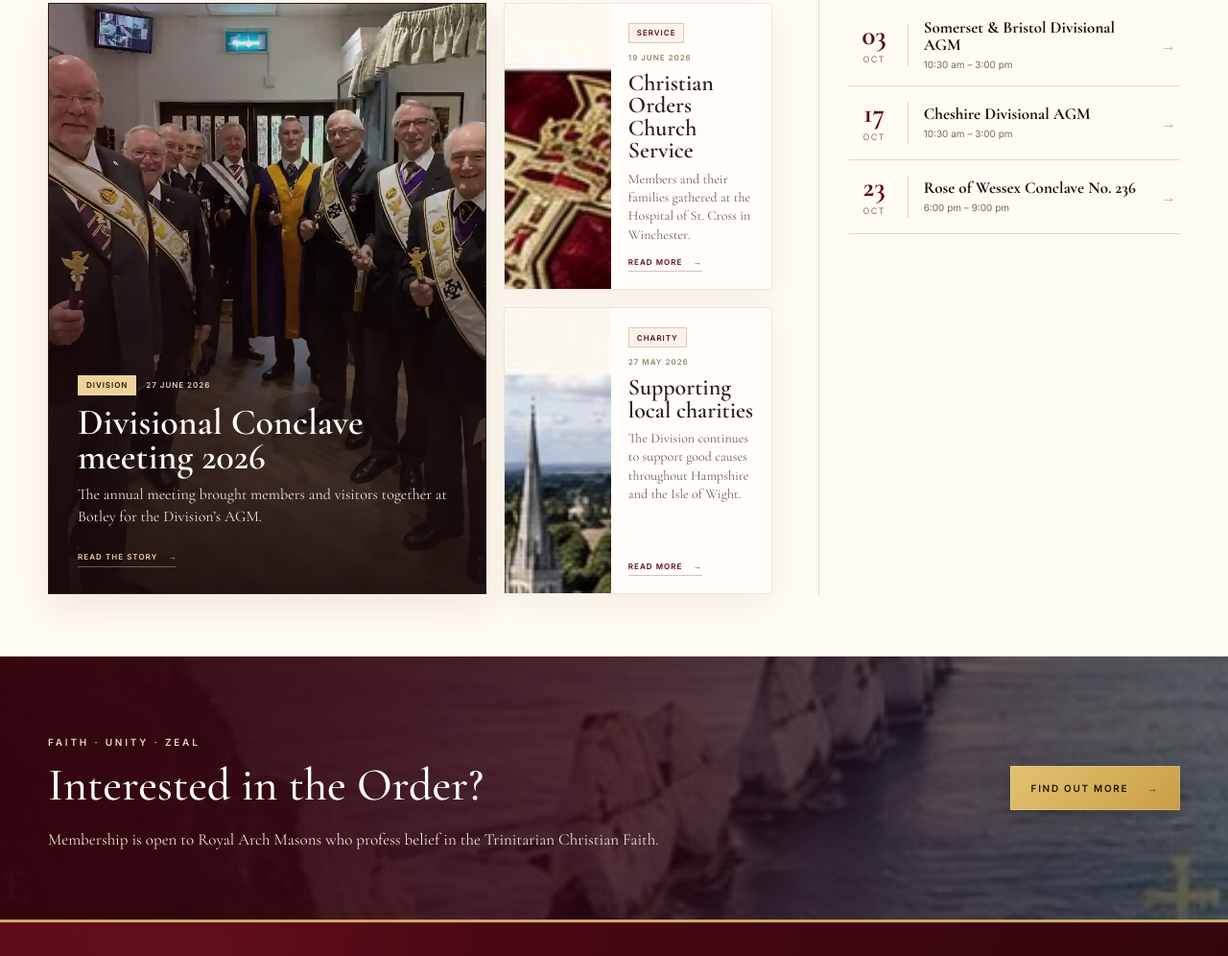
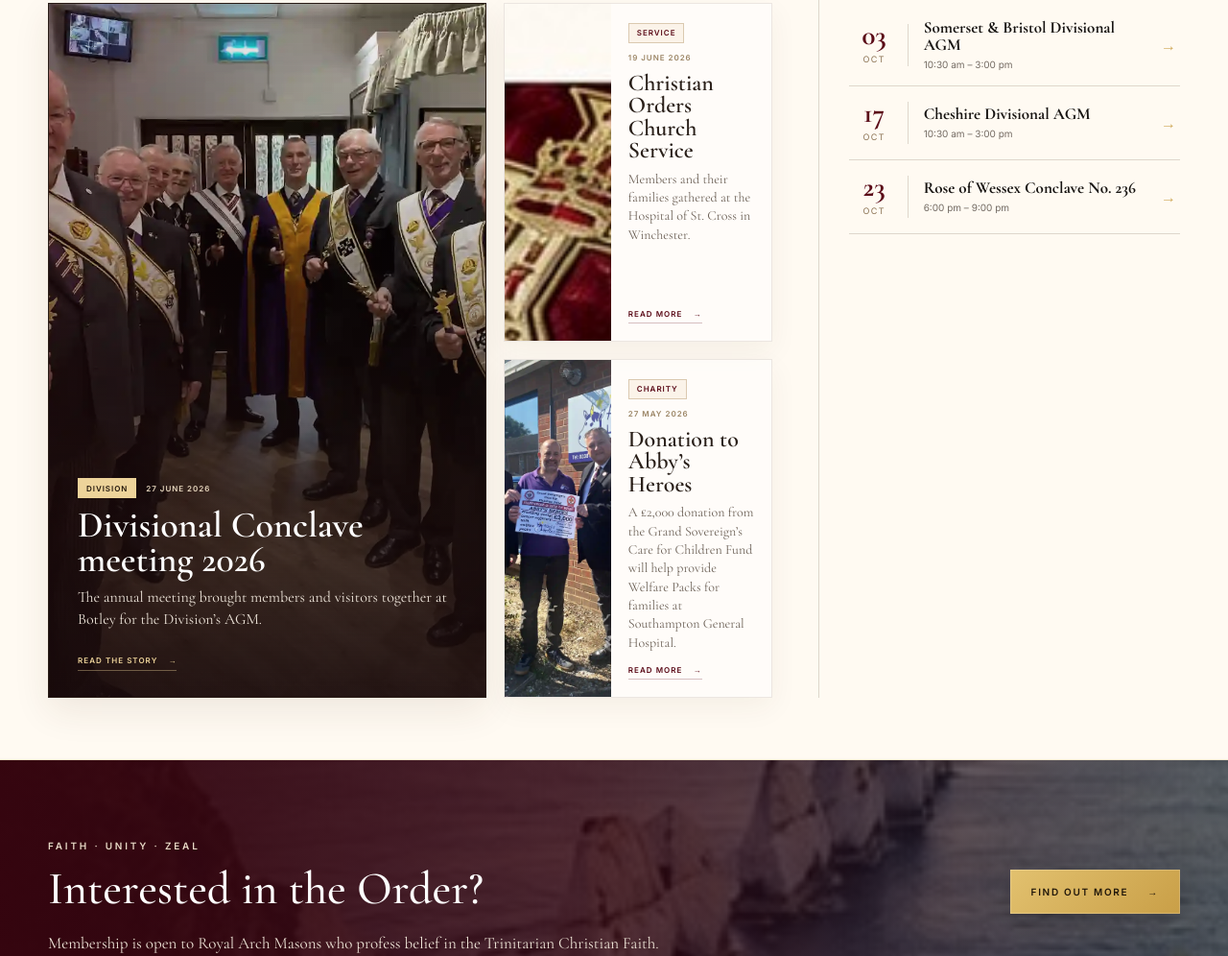
Before and after one commit to legacyinteractive/rcc-hants-iow, a website: page public/index.html in a window 1280 px wide. Shown: the part 2028-3024 px from the top of the page at 96% size. Drawn offline with nearby package versions, Linux system fonts and the light colour scheme.

Commit message:
Feature Abby's Heroes donation article

```diff
--- a/public/index.html
+++ b/public/index.html
@@ -10,9 +10,9 @@
   <link rel="preconnect" href="https://fonts.googleapis.com">
   <link rel="preconnect" href="https://fonts.gstatic.com" crossorigin>
   <link href="https://fonts.googleapis.com/css2?family=Cormorant+Garamond:wght@400;500;600;700&family=Inter:wght@400;500;600&display=swap" rel="stylesheet">
-  <link rel="stylesheet" href="/styles.css?v=20261003-2228" />
+  <link rel="stylesheet" href="/styles.css?v=20261003-2232" />
 </head>
-<body data-preview-build="20261003-2228">
+<body data-preview-build="20261003-2232">
   <div class="preview-banner" role="status">
     <span class="preview-dot"></span>
     <strong>PREVIEW SITE · HOMEPAGE CONCEPT</strong>
@@ -175,18 +175,18 @@
               </div>
             </article>
 
-            <article class="news-side-card">
+            <article class="news-side-card news-side-card--abbys">
               <div class="news-side-image">
-                <img src="/assets/news-winchester.jpg" alt="Winchester landscape" />
+                <img src="/assets/IMG_1306.webp?v=20261003-2232" alt="Presentation of a £2,000 donation to Abby's Heroes" />
               </div>
               <div class="news-side-copy">
                 <div class="news-meta">
                   <span class="news-tag">Charity</span>
                   <time datetime="2026-05-27">27 May 2026</time>
                 </div>
-                <h3>Supporting local charities</h3>
-                <p>The Division continues to support good causes throughout Hampshire and the Isle of Wight.</p>
-                <a href="https://rcchantsandiow.org.uk/news2/" target="_blank" rel="noreferrer" aria-label="Read Supporting local charities story">Read more <span aria-hidden="true">→</span></a>
+                <h3>Donation to Abby’s Heroes</h3>
+                <p>A £2,000 donation from the Grand Sovereign’s Care for Children Fund will help provide Welfare Packs for families at Southampton General Hospital.</p>
+                <a href="https://rcchantsandiow.org.uk/donation-to-abbys-heroes/" target="_blank" rel="noreferrer" aria-label="Read Donation to Abby’s Heroes">Read more <span aria-hidden="true">→</span></a>
               </div>
             </article>
           </div>
```
